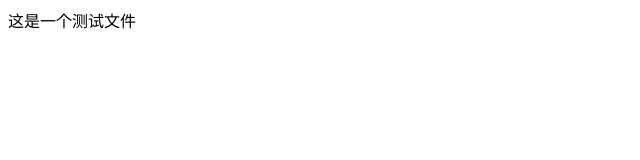
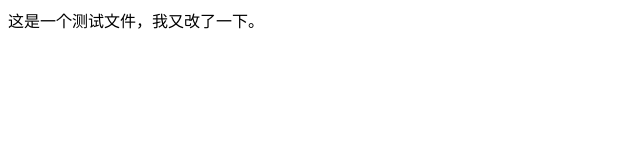
Before and after one commit to Britney-and-I/madeInChind, a plain HTML site: page index.html in a window 1280 px wide. Shown: the whole page, without its empty margins (0-640 px from the left). Drawn offline with Linux system fonts and the light colour scheme.

Commit message:
'又修改'

```diff
--- a/index.html
+++ b/index.html
@@ -9,7 +9,7 @@
 </head>
 
 <body>
-    这是一个测试文件
+    这是一个测试文件，我又改了一下。
 </body>
 
 </html>
```
